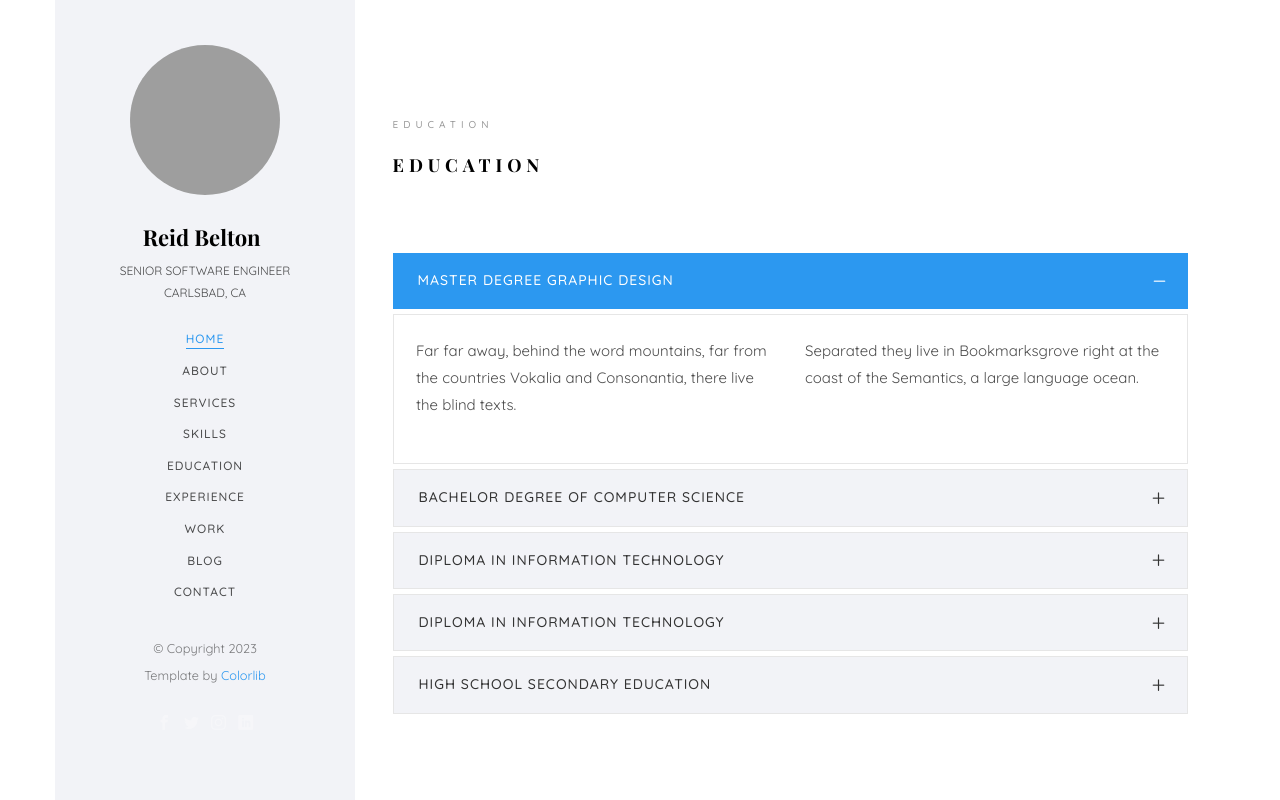
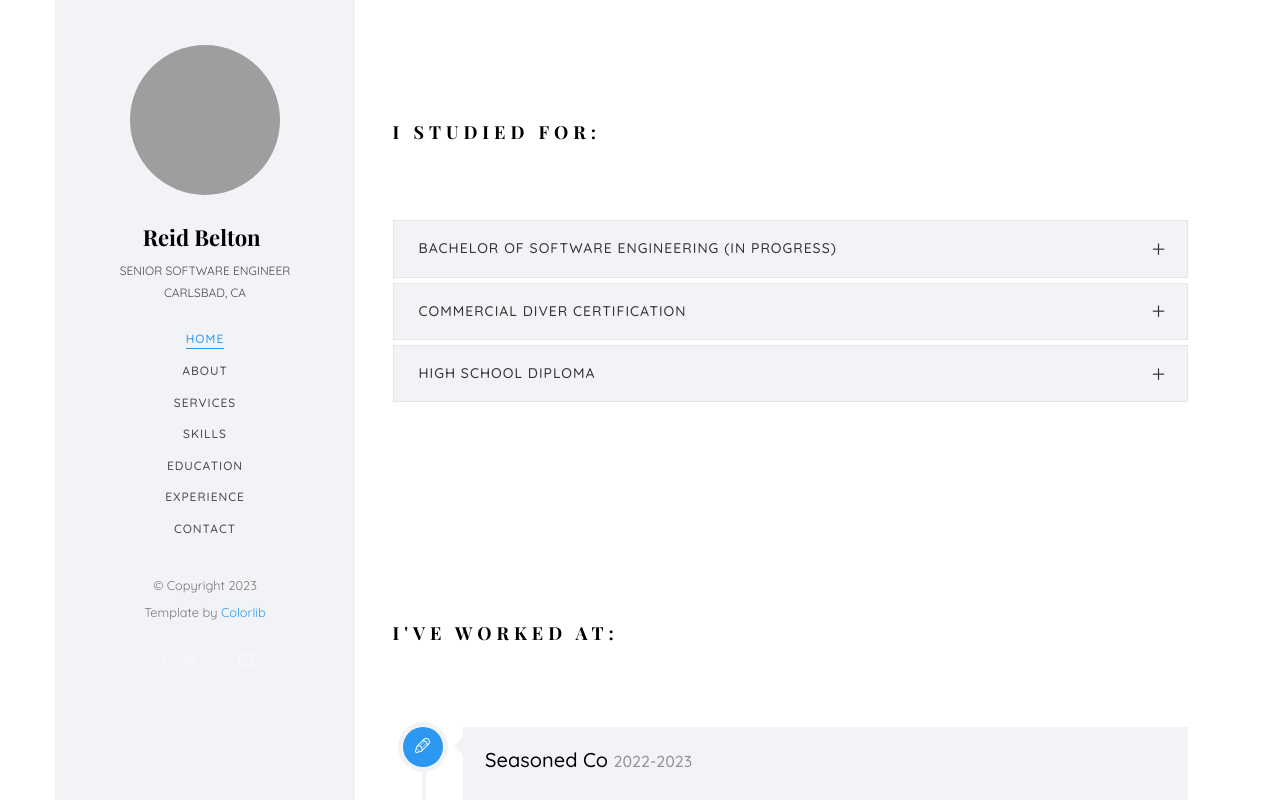
Before and after one commit to reidnez/reidnez.github.io, a plain HTML site: page index.html in a window 1280 px wide. Both pictures are taken after a click on the link "EDUCATION". Shown: the part 3109-3909 px from the top of the page. Drawn offline with nearby package versions, Linux system fonts and the light colour scheme; grey boxes are pictures that could not be loaded; files whose address does not match are found by name; a web font is replaced by a local one.

Commit message:
Education

```diff
--- a/index.html
+++ b/index.html
@@ -69,8 +69,8 @@
 						<li><a href="#" data-nav-section="skills">Skills</a></li>
 						<li><a href="#" data-nav-section="education">Education</a></li>
 						<li><a href="#" data-nav-section="experience">Experience</a></li>
-						<li><a href="#" data-nav-section="work">Work</a></li>
-						<li><a href="#" data-nav-section="blog">Blog</a></li>
+						<!-- <li><a href="#" data-nav-section="work">Work</a></li> -->
+						<!-- <li><a href="#" data-nav-section="blog">Blog</a></li> -->
 						<li><a href="#" data-nav-section="contact">Contact</a></li>
 					</ul>
 				</div>
@@ -498,8 +498,8 @@ Copyright <script>document.write(new Date().getFullYear());</script><br>Template
 				<div class="colorlib-narrow-content">
 					<div class="row">
 						<div class="col-md-6 col-md-offset-3 col-md-pull-3 animate-box" data-animate-effect="fadeInLeft">
-							<span class="heading-meta">Education</span>
-							<h2 class="colorlib-heading animate-box">Education</h2>
+							<!-- <span class="heading-meta">Education</span> -->
+							<h2 class="colorlib-heading animate-box">I studied for:</h2>
 						</div>
 					</div>
 					<div class="row">
@@ -507,52 +507,15 @@ Copyright <script>document.write(new Date().getFullYear());</script><br>Template
 							<div class="fancy-collapse-panel">
 								<div class="panel-group" id="accordion" role="tablist" aria-multiselectable="true">
 									<div class="panel panel-default">
-									    <div class="panel-heading" role="tab" id="headingOne">
-									        <h4 class="panel-title">
-									            <a data-toggle="collapse" data-parent="#accordion" href="#collapseOne" aria-expanded="true" aria-controls="collapseOne">Master Degree Graphic Design
-									            </a>
-									        </h4>
-									    </div>
-									    <div id="collapseOne" class="panel-collapse collapse in" role="tabpanel" aria-labelledby="headingOne">
-									         <div class="panel-body">
-									            <div class="row">
-										      		<div class="col-md-6">
-										      			<p>Far far away, behind the word mountains, far from the countries Vokalia and Consonantia, there live the blind texts. </p>
-										      		</div>
-										      		<div class="col-md-6">
-										      			<p>Separated they live in Bookmarksgrove right at the coast of the Semantics, a large language ocean.</p>
-										      		</div>
-										      	</div>
-									         </div>
-									    </div>
-									</div>
-									<div class="panel panel-default">
 									    <div class="panel-heading" role="tab" id="headingTwo">
 									        <h4 class="panel-title">
-									            <a class="collapsed" data-toggle="collapse" data-parent="#accordion" href="#collapseTwo" aria-expanded="false" aria-controls="collapseTwo">Bachelor Degree of Computer Science
+									            <a class="collapsed" data-toggle="collapse" data-parent="#accordion" href="#collapseTwo" aria-expanded="false" aria-controls="collapseTwo">Bachelor of Software Engineering (in progress)
 									            </a>
 									        </h4>
 									    </div>
 									    <div id="collapseTwo" class="panel-collapse collapse" role="tabpanel" aria-labelledby="headingTwo">
 									        <div class="panel-body">
-									            <p>Far far away, behind the word <strong>mountains</strong>, far from the countries Vokalia and Consonantia, there live the blind texts. Separated they live in Bookmarksgrove right at the coast of the Semantics, a large language ocean.</p>
-													<ul>
-														<li>Separated they live in Bookmarksgrove right</li>
-														<li>Separated they live in Bookmarksgrove right</li>
-													</ul>
-									        </div>
-									    </div>
-									</div>
-									<div class="panel panel-default">
-									    <div class="panel-heading" role="tab" id="headingThree">
-									        <h4 class="panel-title">
-									            <a class="collapsed" data-toggle="collapse" data-parent="#accordion" href="#collapseThree" aria-expanded="false" aria-controls="collapseThree">Diploma in Information Technology
-									            </a>
-									        </h4>
-									    </div>
-									    <div id="collapseThree" class="panel-collapse collapse" role="tabpanel" aria-labelledby="headingThree">
-									        <div class="panel-body">
-									            <p>Far far away, behind the word <strong>mountains</strong>, far from the countries Vokalia and Consonantia, there live the blind texts. Separated they live in Bookmarksgrove right at the coast of the Semantics, a large language ocean.</p>
+									            <p>Western Governors University<br>Expected completion: early 2024</p>
 									        </div>
 									    </div>
 									</div>
@@ -560,13 +523,18 @@ Copyright <script>document.write(new Date().getFullYear());</script><br>Template
 									<div class="panel panel-default">
 									    <div class="panel-heading" role="tab" id="headingFour">
 									        <h4 class="panel-title">
-									            <a class="collapsed" data-toggle="collapse" data-parent="#accordion" href="#collapseFour" aria-expanded="false" aria-controls="collapseFour">Diploma in Information Technology
+									            <a class="collapsed" data-toggle="collapse" data-parent="#accordion" href="#collapseFour" aria-expanded="false" aria-controls="collapseFour">Commercial Diver Certification
 									            </a>
 									        </h4>
 									    </div>
 									    <div id="collapseFour" class="panel-collapse collapse" role="tabpanel" aria-labelledby="headingFour">
 									        <div class="panel-body">
-									            <p>Far far away, behind the word <strong>mountains</strong>, far from the countries Vokalia and Consonantia, there live the blind texts. Separated they live in Bookmarksgrove right at the coast of the Semantics, a large language ocean.</p>
+									            <p>National Polytechnic (San Diego, CA) - 2012</p>
+												<ul>
+													<li>Commercial Diver (ADC)</li>
+													<li>Dive Medic (NBHMT)</li>
+													<li>EMT-B (NREMT)</li>
+												</ul>
 									        </div>
 									    </div>
 									</div>
@@ -574,13 +542,13 @@ Copyright <script>document.write(new Date().getFullYear());</script><br>Template
 									<div class="panel panel-default">
 									    <div class="panel-heading" role="tab" id="headingFive">
 									        <h4 class="panel-title">
-									            <a class="collapsed" data-toggle="collapse" data-parent="#accordion" href="#collapseFive" aria-expanded="false" aria-controls="collapseFive">High School Secondary Education
+									            <a class="collapsed" data-toggle="collapse" data-parent="#accordion" href="#collapseFive" aria-expanded="false" aria-controls="collapseFive">High School Diploma
 									            </a>
 									        </h4>
 									    </div>
 									    <div id="collapseFive" class="panel-collapse collapse" role="tabpanel" aria-labelledby="headingFive">
 									        <div class="panel-body">
-									            <p>Far far away, behind the word <strong>mountains</strong>, far from the countries Vokalia and Consonantia, there live the blind texts. Separated they live in Bookmarksgrove right at the coast of the Semantics, a large language ocean.</p>
+									            <p>Shasta High School (Redding, CA) - 2002</p>
 									        </div>
 									    </div>
 									</div>
```
